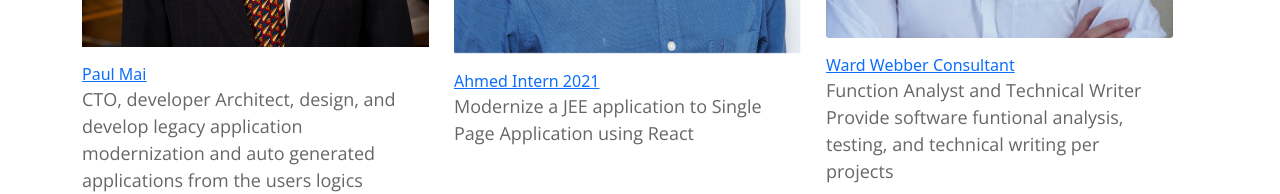
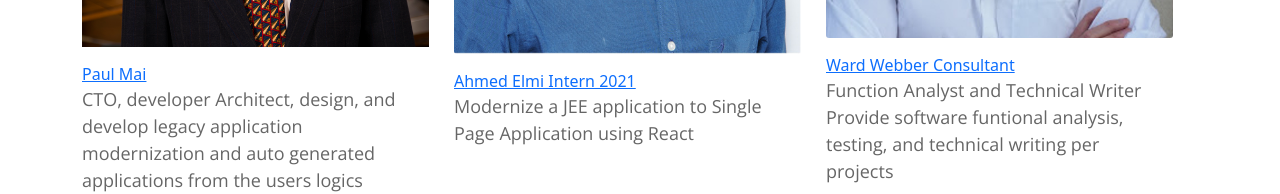
Before and after one commit to gmai2006/reactdatascience9, a React (Create React App) app: page /about in a window 1280 px wide. Shown: the part 998-1192 px from the top of the page. Built offline with nearby package versions, Linux system fonts and the light colour scheme.

Commit message:
Update About.js

```diff
--- a/src/pages/About/About.js
+++ b/src/pages/About/About.js
@@ -75,7 +75,7 @@ const About = () => {
           <Card className="portfolio-card">
             <Card.Img src={baya} />
             <Card.Body>
-              <Card.Link href="#">Ahmed Intern 2021</Card.Link>
+              <Card.Link href="#">Ahmed Elmi Intern 2021</Card.Link>
               <Card.Text>Modernize a JEE application to Single Page Application using React</Card.Text>
             </Card.Body>
           </Card>
```
